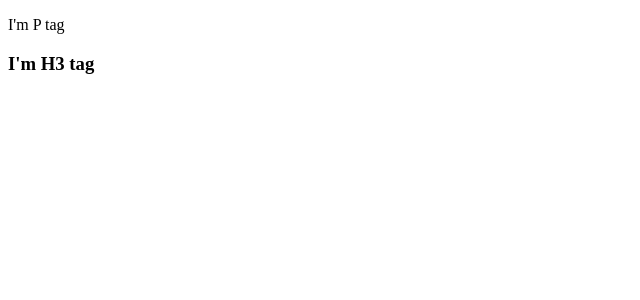
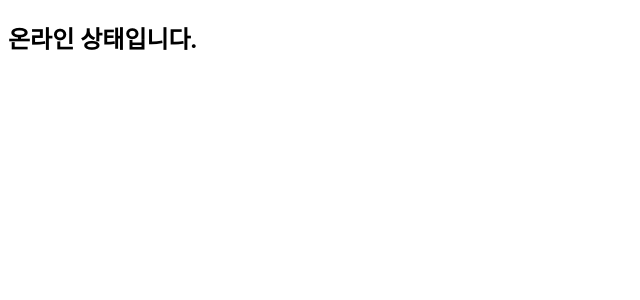
Before and after one commit to edel1212/reatStudy, a React (Create React App) app in the folder reack-hook-study/: page / in a window 1280 px wide. Shown: the top 300 px of the page, without its empty margins (0-640 px from the left). Built offline with nearby package versions, Linux system fonts and the light colour scheme.

Commit message:
네트워크 상태 확인

```diff
--- a/reack-hook-study/src/App.js
+++ b/reack-hook-study/src/App.js
@@ -1,26 +1,15 @@
 import { useState, useEffect, useRef } from "react";
 
-/**
- *  ⭐️ Hook의 이름은 use... 로 시작해주지 check로 했다 에러 발생 ..
- *     - error :  React Hook function. React component names must start with an uppercase letter.
- *                React Hook names must start with the word "use"
- */
-const useCheck = () => {
-  const element = useRef();
-  if (element.current) {
-    console.log(element); // 하나로 다 사용할 경우 h3
-  }
-  return element;
-};
+import { useNetwork } from "./functionalModule/UseNetwork";
 
 function App() {
-  // ⭐️ 하나로 하면 ref는 마지막 h3만 인식함!! 제대로 사용하라면 변수를 추가해주자!
-  const refFun = useCheck();
-  const refFunH3 = useCheck();
+  const handleNetrowkChange = (status) =>
+    console.log(status ? "온라인 상태!!!" : "오프라인 상태!!");
+
+  const onLine = useNetwork(handleNetrowkChange);
   return (
     <div className="App">
-      <p ref={refFun}>I'm P tag</p>
-      <h3 ref={refFunH3}>I'm H3 tag</h3>
+      <h2>{onLine ? "온라인 상태입니다." : "오프라인 상태입니다."}</h2>
     </div>
   );
 }
--- /dev/null
+++ b/reack-hook-study/src/functionalModule/UseNetwork.js
@@ -0,0 +1,31 @@
+import { useState, useEffect } from "react";
+
+/**
+ * 온라인 오프라인 상태를 확인하는 Hook
+ *
+ * @param onChange 상태가 변경될 때 실행 될 함수
+ *
+ * @return 현재 네트워크 연결 상태 - useState() 사용
+ */
+export const useNetwork = (onChange) => {
+  // 👉 "navigator.onLine" javascript내장 Object이며 boolean을 반환함
+  const [status, setStatus] = useState(navigator.onLine);
+
+  // 👉 window 이벤트 시 실행 될 함수
+  const handleChange = () => {
+    // 💬 파라미터로 받은 함수
+    onChange(navigator.onLine);
+    // 💬 React useState() 변경
+    setStatus(navigator.onLine);
+  };
+
+  useEffect(() => {
+    window.addEventListener("online", handleChange);
+    window.addEventListener("offline", handleChange);
+    return () => {
+      window.removeEventListener("online", handleChange);
+      window.removeEventListener("offline", handleChange);
+    };
+  }, []);
+  return status;
+};
```
Also changed, not shown: 1 other file (tests, documents, lock files or other folders).
